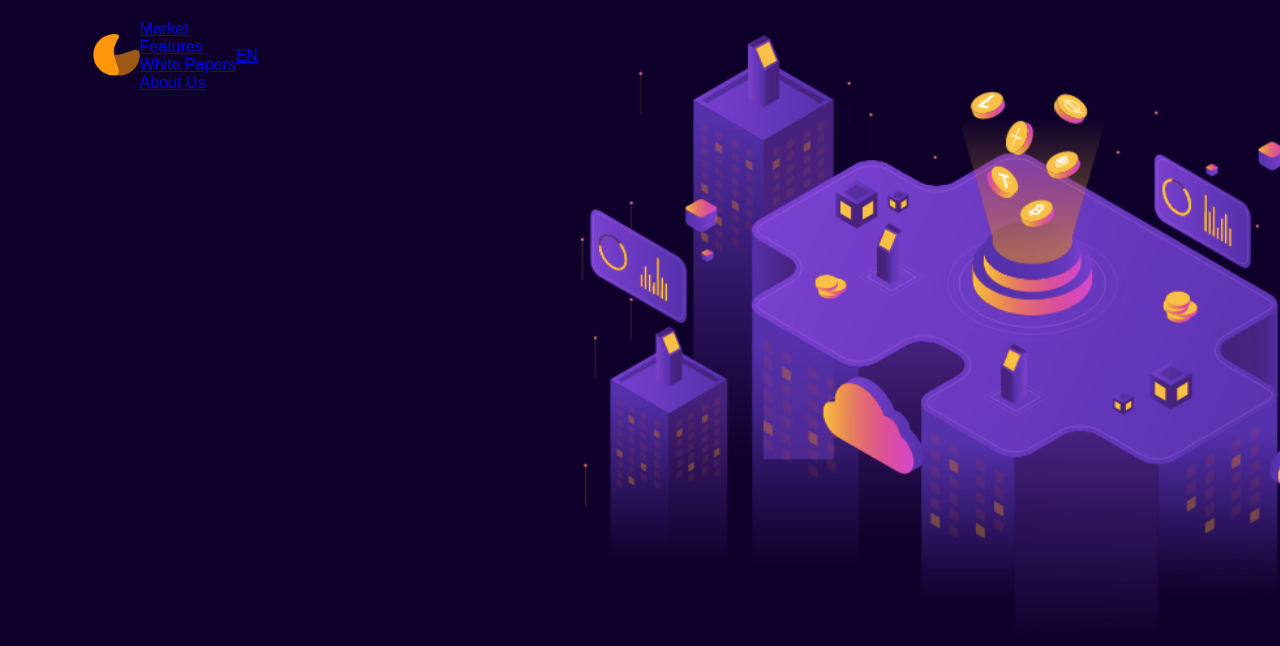
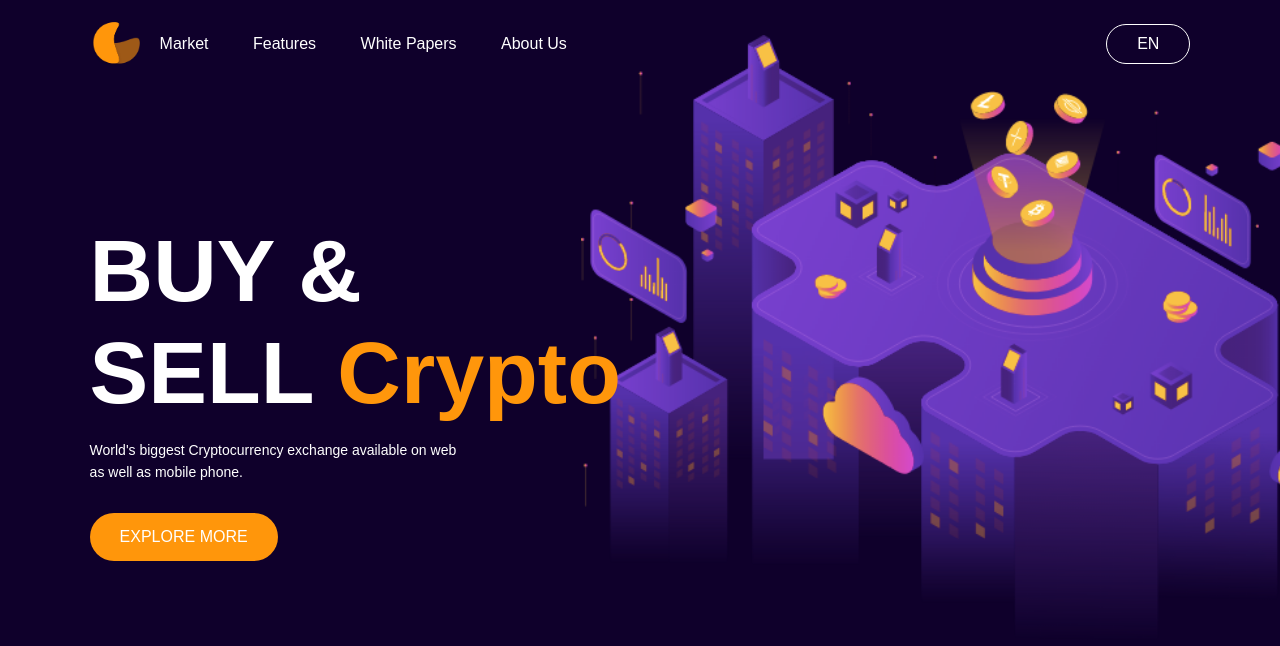
Before and after one commit to Rayhanulislamriaj/cryptocurrency-website, a plain HTML site: page index.html in a window 1280 px wide. Drawn offline with Linux system fonts and the light colour scheme.

Commit message:
first commit

```diff
--- a/index.html
+++ b/index.html
@@ -18,6 +18,15 @@
             </ul>
             <a href="#" class="btn">EN</a>
         </nav>
+
+        <div class="content">
+            <h1>
+                BUY & <br> SELL
+                <span>Crypto</span>
+            </h1>
+            <p>World's biggest Cryptocurrency exchange available on web <br> as well as mobile phone.</p>
+            <a href="#" class="btn">EXPLORE MORE</a>
+        </div>
     </div>
     <script src="script.js"></script>
 </body>
--- a/style.css
+++ b/style.css
@@ -23,3 +23,44 @@ nav {
     width: 50px;
     cursor: pointer;
 }
+nav ul {
+    flex: 1;
+}
+nav ul li {
+    display: inline-block;
+    margin: 10px 20px;
+}
+nav ul li a {
+    color: #fff;
+    text-decoration: none;
+}
+nav .btn {
+    color: #fff;
+    text-decoration: none;
+    border: 1px solid #fff;
+    padding: 10px 30px;
+    border-radius: 20px;
+}
+.content {
+    margin-top: 12%;
+}
+.content h1 {
+    font-size: 88px;
+    margin-bottom: 15px;
+}
+.content h1 span {
+    color: #ff960b;
+}
+.content p {
+    line-height: 22px;
+    font-size: 14px;
+}
+.content .btn {
+    display: inline-block;
+    margin-top: 30px;
+    background: #ff960b;
+    color: #fff;
+    text-decoration: none;
+    padding: 15px 30px;
+    border-radius: 30px;
+}
```
